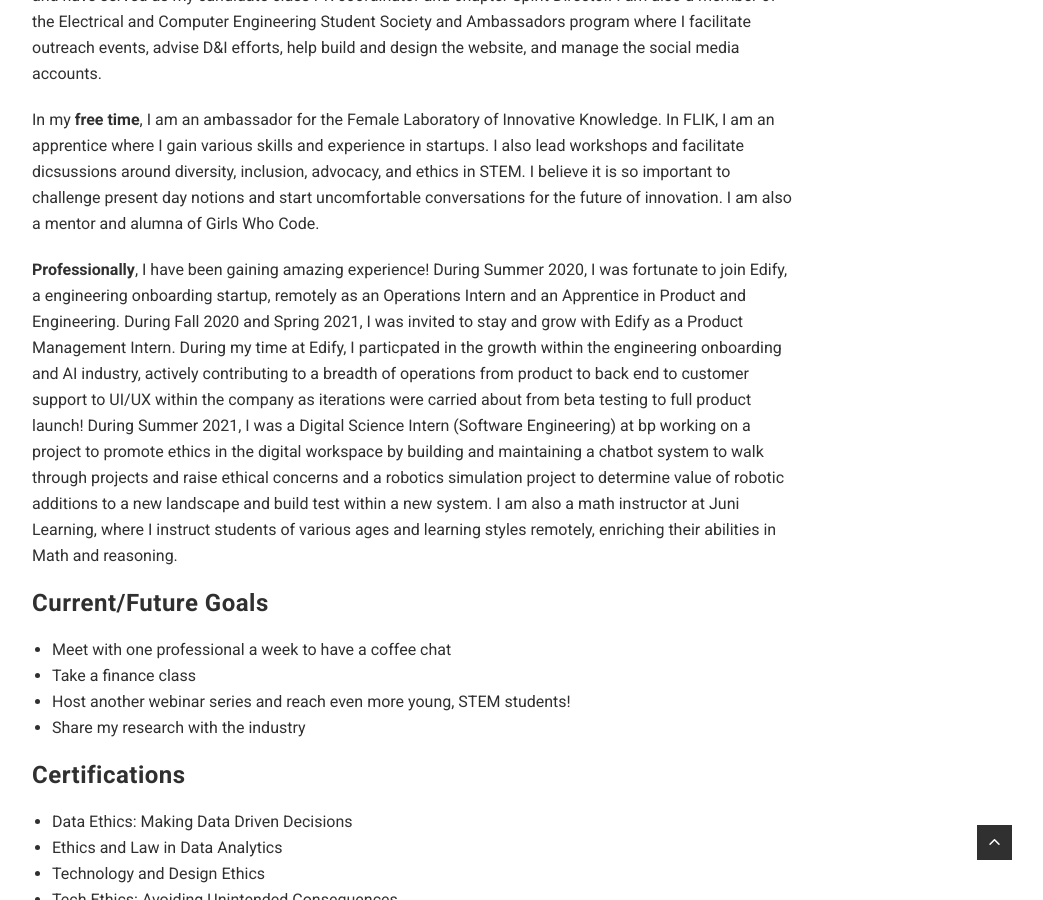
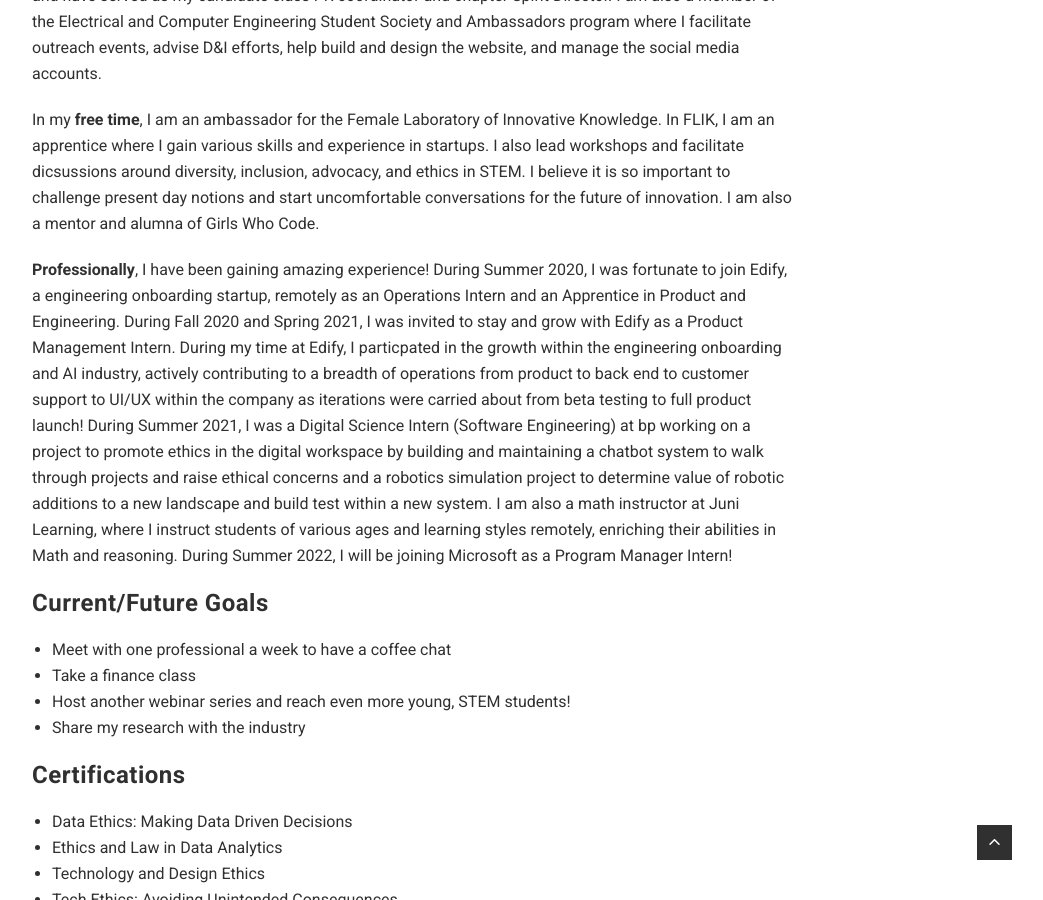
Before and after one commit to alyssadelouise/home, a Jekyll site: the page built from _pages/aboutme.md, in a window 1280 px wide and 900 px high, scrolled down 1943 px. Shown: the whole window, without its empty margins (228-1271 px from the left). Built offline with Jekyll 4.4.1, drawn with Linux system fonts in a browser that asks for light colours; nearby versions of some CDN libraries; comment, search, counter and statistics services are not loaded.

Commit message:
Update aboutme.md

```diff
--- a/_pages/aboutme.md
+++ b/_pages/aboutme.md
@@ -22,7 +22,7 @@ I am a <strong> junior at Purdue University</strong> pursuing a Bachelor's Degre
 
 In my <strong>free time</strong>, I am an ambassador for the Female Laboratory of Innovative Knowledge. In FLIK, I am an apprentice where I gain various skills and experience in startups. I also lead workshops and facilitate dicsussions around diversity, inclusion, advocacy, and ethics in STEM. I believe it is so important to challenge present day notions and start uncomfortable conversations for the future of innovation. I am also a mentor and alumna of Girls Who Code.
 
-<strong>Professionally</strong>, I have been gaining amazing experience! During Summer 2020, I was fortunate to join Edify, a engineering onboarding startup, remotely as an Operations Intern and an Apprentice in Product and Engineering. During Fall 2020 and Spring 2021, I was invited to stay and grow with Edify as a Product Management Intern. During my time at Edify, I particpated in the growth within the engineering onboarding and AI industry, actively contributing to a breadth of operations from product to back end to customer support to UI/UX within the company as iterations were carried about from beta testing to full product launch! During Summer 2021, I was a Digital Science Intern (Software Engineering) at bp working on a project to promote ethics in the digital workspace by building and maintaining a chatbot system to walk through projects and raise ethical concerns and a robotics simulation project to determine value of robotic additions to a new landscape and build test within a new system. I am also a math instructor at Juni Learning, where I instruct students of various ages and learning styles remotely, enriching their abilities in Math and reasoning.
+<strong>Professionally</strong>, I have been gaining amazing experience! During Summer 2020, I was fortunate to join Edify, a engineering onboarding startup, remotely as an Operations Intern and an Apprentice in Product and Engineering. During Fall 2020 and Spring 2021, I was invited to stay and grow with Edify as a Product Management Intern. During my time at Edify, I particpated in the growth within the engineering onboarding and AI industry, actively contributing to a breadth of operations from product to back end to customer support to UI/UX within the company as iterations were carried about from beta testing to full product launch! During Summer 2021, I was a Digital Science Intern (Software Engineering) at bp working on a project to promote ethics in the digital workspace by building and maintaining a chatbot system to walk through projects and raise ethical concerns and a robotics simulation project to determine value of robotic additions to a new landscape and build test within a new system. I am also a math instructor at Juni Learning, where I instruct students of various ages and learning styles remotely, enriching their abilities in Math and reasoning. During Summer 2022, I will be joining Microsoft as a Program Manager Intern!
 
 ### Current/Future Goals
 
```
